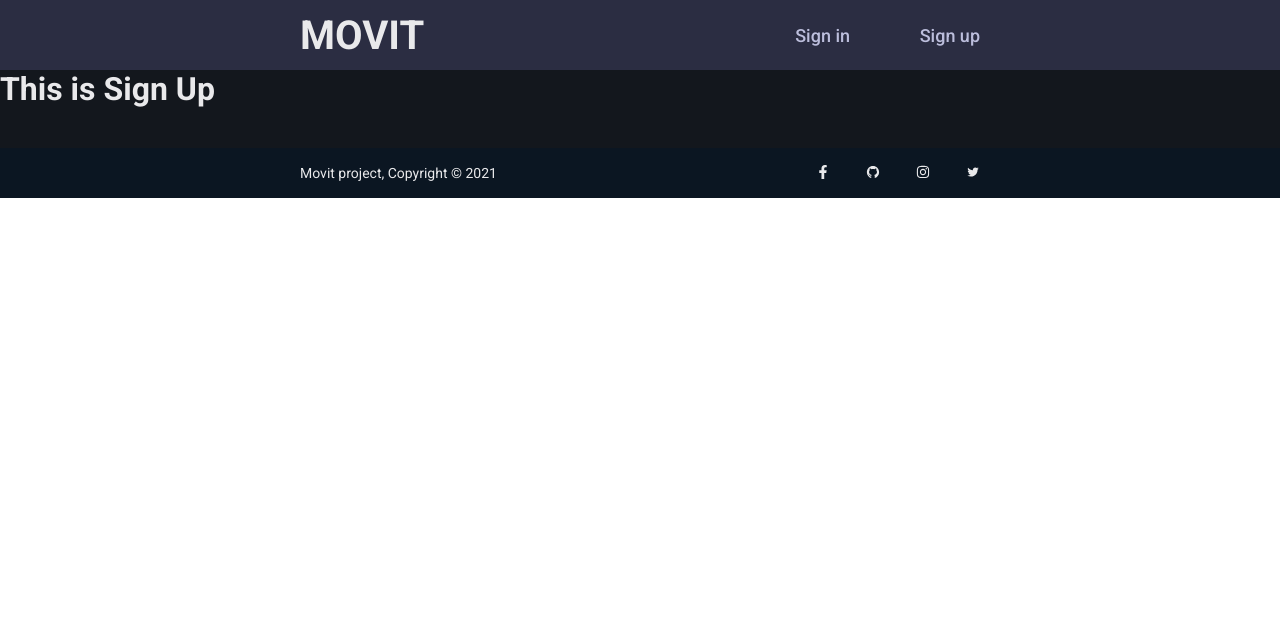
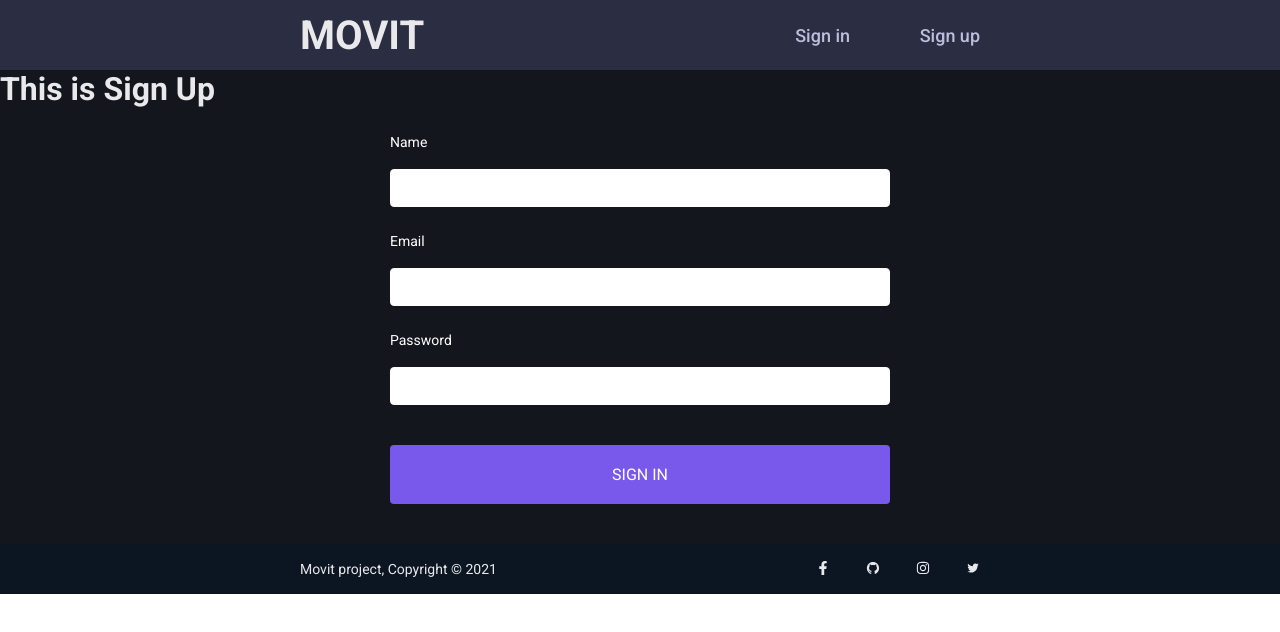
Before and after one commit to Mike0298/Movit, a React (Create React App) app in the folder frontend/: page /sign-up in a window 1280 px wide. Shown: the top 632 px of the page. Built offline with nearby package versions, Linux system fonts and the light colour scheme.

Commit message:
sign up + sign in
giao dien + validate sơ qua + lấy đc dữ liệu từ form nhưng chưa gửi đc lên server

```diff
--- a/frontend/package.json
+++ b/frontend/package.json
@@ -9,6 +9,7 @@
         "axios": "^0.24.0",
         "react": "^17.0.2",
         "react-dom": "^17.0.2",
+        "react-hook-form": "^7.19.0",
         "react-icons": "^4.3.1",
         "react-redux": "^7.2.6",
         "react-router": "^5.2.1",
--- a/frontend/src/components/SignIn/SignIn.js
+++ b/frontend/src/components/SignIn/SignIn.js
@@ -1,9 +1,25 @@
 import React from "react";
-
+import { useForm } from "react-hook-form"
+import './SignInAndSignUp.css'
+import { loginUser } from "../../redux/actions/userAction";
 const SignIn = () => {
+    const { register, handleSubmit, formState: { errors } } = useForm();
+    const onSubmit = data => {
+        console.log(data)
+        loginUser(data)
+        };
     return (
         <div>
             <h1>This is Sign In</h1>
+            <form onSubmit={handleSubmit(onSubmit)}>
+                <label>Email</label>
+                <input {...register("email", { required: "This is required",maxLength:{value:100,message:"Too long >:((((("}})} />
+                {errors.email && <p>{errors.email.message}</p>}
+                <label>Password</label>
+                <input {...register("password", { required: "This is required",maxLength:{value:100,message:"Invaild password"} })} />
+                {errors.password && <p>{errors.password.message}</p>}
+                <input type="submit" value="Sign in" />
+            </form>
         </div>
     );
 };
--- /dev/null
+++ b/frontend/src/components/SignIn/SignInAndSignUp.css
@@ -0,0 +1,122 @@
+
+  form {
+    max-width: 500px;
+    margin: 0 auto;
+  }
+  .form {
+    background: #0e101c;
+    max-width: 400px;
+    margin: 0 auto;
+  }
+
+  p {
+    color: #bf1650;
+  }
+
+  p::before {
+    display: inline;
+    content: "⚠ ";
+  }
+
+  input {
+    display: block;
+    box-sizing: border-box;
+    width: 100%;
+    border-radius: 4px;
+    border: 1px solid white;
+    padding: 10px 15px;
+    margin-bottom: 10px;
+    font-size: 14px;
+    color: #0e101c;
+  }
+
+  label {
+    line-height: 2;
+    text-align: left;
+    display: block;
+    margin-bottom: 13px;
+    margin-top: 20px;
+    color: white;
+    font-size: 14px;
+    font-weight: 200;
+  }
+
+  button[type="submit"]{
+    background: #7959ec;
+    color: white;
+    text-transform: uppercase;
+    border: none;
+    margin-top: 40px;
+    padding: 20px;
+    font-size: 16px;
+    font-weight: 100;
+  }
+  input[type="submit"] {
+    background: #7959ec;
+    color: white;
+    text-transform: uppercase;
+    border: none;
+    margin-top: 40px;
+    padding: 20px;
+    font-size: 16px;
+    font-weight: 100;
+  }
+
+  button[type="submit"]:hover,
+  input[type="submit"]:hover {
+    background: #bf1650;
+  }
+
+  button[type="submit"]:active,
+  input[type="button"]:active,
+  input[type="submit"]:active {
+    transition: 0.3s all;
+    transform: translateY(3px);
+    border: 1px solid transparent;
+    opacity: 0.8;
+  }
+
+  input:disabled {
+    opacity: 0.4;
+  }
+
+  input[type="button"]:hover {
+    transition: 0.3s all;
+  }
+
+  button[type="submit"],
+  input[type="button"],
+  input[type="submit"] {
+    -webkit-appearance: none;
+  }
+
+  .App {
+    max-width: 600px;
+    margin: 0 auto;
+  }
+
+  button[type="button"] {
+    display: block;
+    appearance: none;
+    background: #333;
+    color: white;
+    border: none;
+    text-transform: uppercase;
+    padding: 10px 20px;
+    border-radius: 4px;
+  }
+
+  hr {
+    margin-top: 30px;
+  }
+
+  button {
+    display: block;
+    appearance: none;
+    margin-top: 40px;
+    border: 1px solid #333;
+    margin-bottom: 20px;
+    text-transform: uppercase;
+    padding: 10px 20px;
+    border-radius: 4px;
+  }
--- a/frontend/src/components/SignUp/SignUp.js
+++ b/frontend/src/components/SignUp/SignUp.js
@@ -1,9 +1,28 @@
 import React from "react";
-
+import { useForm } from "react-hook-form"
+import '../SignIn/SignInAndSignUp.css'
+import { registerUser } from "../../redux/actions/userAction";
 const SignUp = () => {
+    const { register, handleSubmit, formState: { errors } } = useForm();
+    const onSubmit = data => {
+        console.log(data)
+        registerUser(data)
+    };
     return (
         <div>
             <h1>This is Sign Up</h1>
+            <form onSubmit={handleSubmit(onSubmit)}>
+                <label>Name</label>
+                <input {...register("name", { required: "This is required", maxLength: { value: 20, message: "Too long >:(((((" } })} />
+                {errors.name && <p>{errors.name.message}</p>}
+                <label>Email</label>
+                <input {...register("email", { required: "This is required" })} />
+                {errors.email && <p>{errors.email.message}</p>}
+                <label>Password</label>
+                <input {...register("password", { required: "This is required", maxLength: { value: 100, message: "How could someone remember this??(too long)" } })} />
+                {errors.password && <p>{errors.password.message}</p>}
+                <input type="submit" value="Sign in" />
+            </form>
         </div>
     );
 };
--- a/frontend/src/redux/actions/userAction.js
+++ b/frontend/src/redux/actions/userAction.js
@@ -19,8 +19,9 @@ const setAuthourizationHeader = (token) => {
 export const loginUser = (userData, history) => (dispatch) => {
   dispatch({ type: LOADING_UI });
   axios
-    .post("https://movit-api.herokuapp.com/api/users/login", userData)
+    .post(/*"https://localhost:5000/api/users/login"*/"https://movit-api.herokuapp.com/api/users/login", userData)
     .then((res) => {
+      console.log("success")
       setAuthourizationHeader(res.data.token);
       dispatch({ type: CLEAR_ERRORS });
       history.push("/");
```
